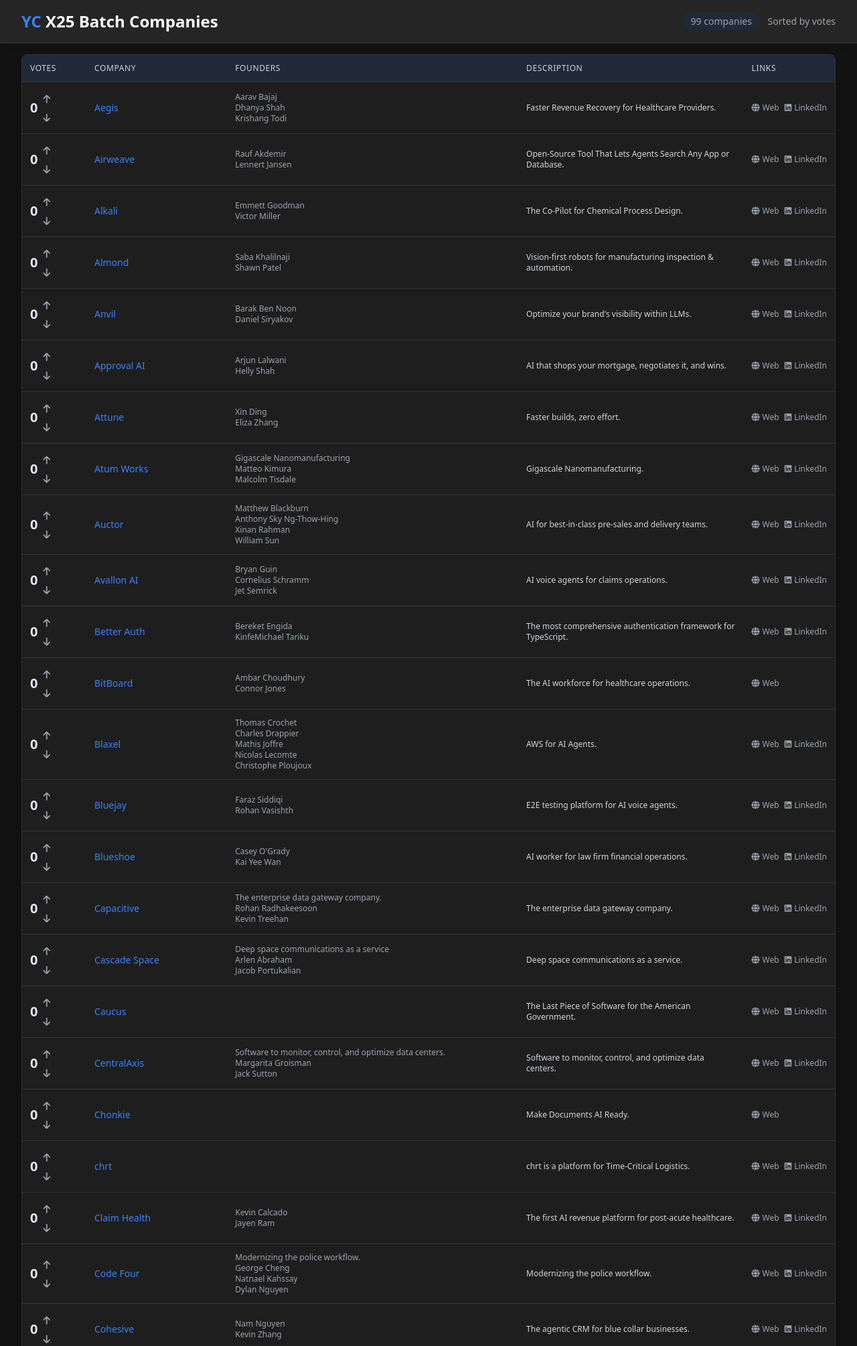
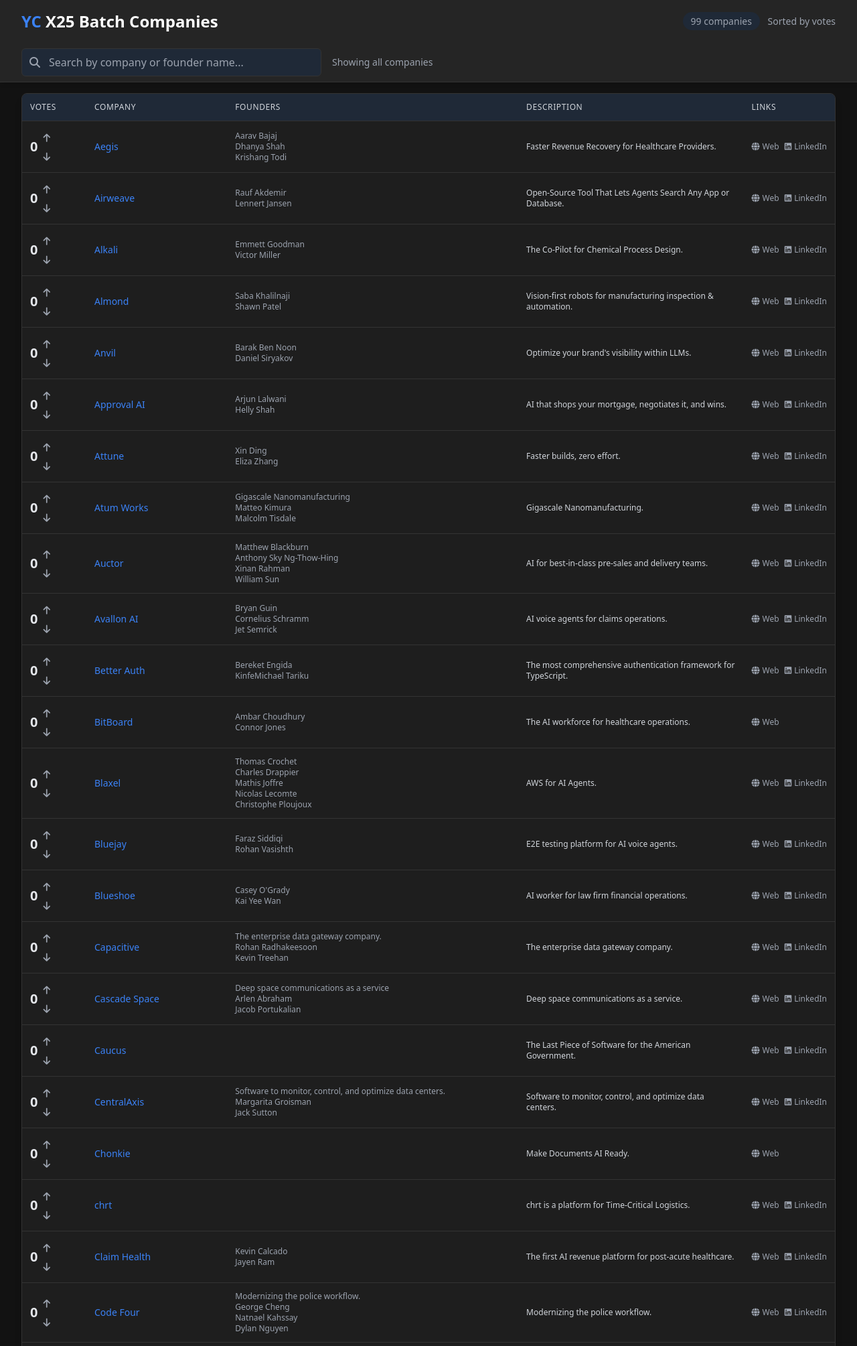
Before and after one commit to d3ming/ycx25-voter, a FastAPI app: page / in a window 1280 px wide. Shown: the top 2009 px of the page at 67% size. Run offline with FastAPI, Linux system fonts and the light colour scheme; some libraries are stand-ins or nearby versions.

Commit message:
Enable investors to quickly locate companies by name, founder, or description
Implements company filtering by name, founder or description via `filterCompanies()` in `app.js` and adds search input to `index.html`.

Replit-Commit-Author: Agent
Replit-Commit-Session-Id: e5ff5c9c-55f9-4842-8a42-38e70214a96b
Replit-Commit-Screenshot-Url: https://storage.googleapis.com/screenshot-production-us-central1/3533372c-d471-4845-9a9f-ff61515497c6/3e05581f-8577-4113-b9a4-1466acd919d4.jpg

```diff
--- a/static/js/app.js
+++ b/static/js/app.js
@@ -1,3 +1,36 @@
+// Function to filter companies based on search text
+function filterCompanies() {
+    const searchText = document.getElementById('search-filter').value.toLowerCase();
+    const companyRows = document.querySelectorAll('tbody.bg-dark-card tr.company-row');
+    const filterCount = document.getElementById('filter-count');
+
+    let visibleCount = 0;
+
+    companyRows.forEach(row => {
+        const companyName = row.querySelector('td:nth-child(2)').textContent.toLowerCase();
+        const founderNames = Array.from(row.querySelectorAll('td:nth-child(3) div a')).map(a => a.textContent.toLowerCase());
+        const description = row.querySelector('td:nth-child(4)').textContent.toLowerCase();
+
+        const nameMatch = companyName.includes(searchText);
+        const founderMatch = founderNames.some(name => name.includes(searchText));
+        const descriptionMatch = description.includes(searchText);
+
+        if (nameMatch || founderMatch || descriptionMatch || searchText === '') {
+            row.classList.remove('hidden');
+            visibleCount++;
+        } else {
+            row.classList.add('hidden');
+        }
+    });
+
+    // Update the filter count display
+    if (searchText === '') {
+        filterCount.textContent = 'Showing all companies';
+    } else {
+        filterCount.textContent = `Showing ${visibleCount} of ${companyRows.length} companies`;
+    }
+}
+
 // Function to handle voting through AJAX
 async function handleVote(companyName, voteType) {
     try {
--- a/templates/index.html
+++ b/templates/index.html
@@ -112,6 +112,27 @@
                 <span class="ml-2">Sorted by votes</span>
             </div>
         </div>
+        <div class="max-w-7xl mx-auto px-4 py-2 sm:px-6 lg:px-8">
+            <div class="flex flex-wrap items-center gap-2">
+                <div class="relative flex-grow max-w-md">
+                    <input
+                        type="text"
+                        id="search-filter"
+                        placeholder="Search by company or founder name..."
+                        class="w-full bg-dark-accent text-gray-200 border border-dark-border rounded-md py-2 pl-10 pr-4 focus:outline-none focus:ring-1 focus:ring-accent-blue"
+                        oninput="filterCompanies()"
+                    >
+                    <div class="absolute inset-y-0 left-0 pl-3 flex items-center pointer-events-none">
+                        <i class="fas fa-search text-gray-400"></i>
+                    </div>
+                </div>
+                <div class="flex items-center">
+                    <span id="filter-count" class="text-sm text-gray-400 ml-2">
+                        Showing all companies
+                    </span>
+                </div>
+            </div>
+        </div>
     </header>
 
     <main class="max-w-7xl mx-auto px-2 sm:px-6 lg:px-8 py-4">
```
